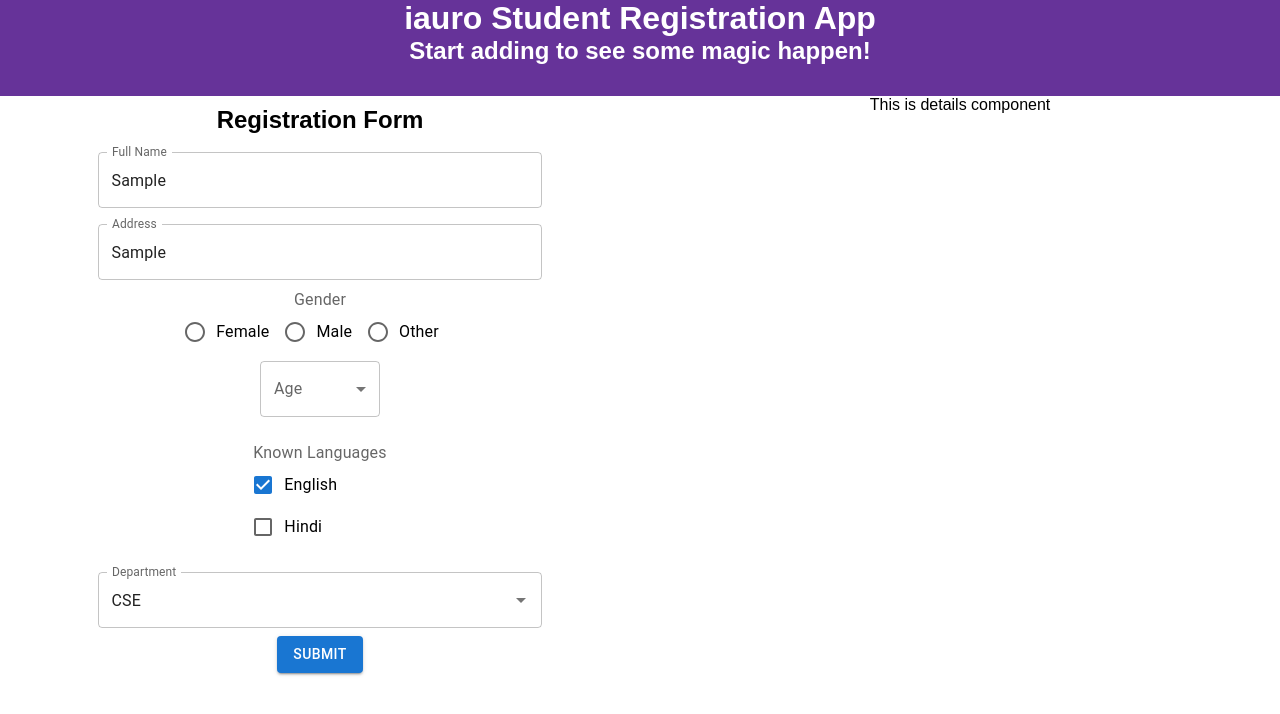
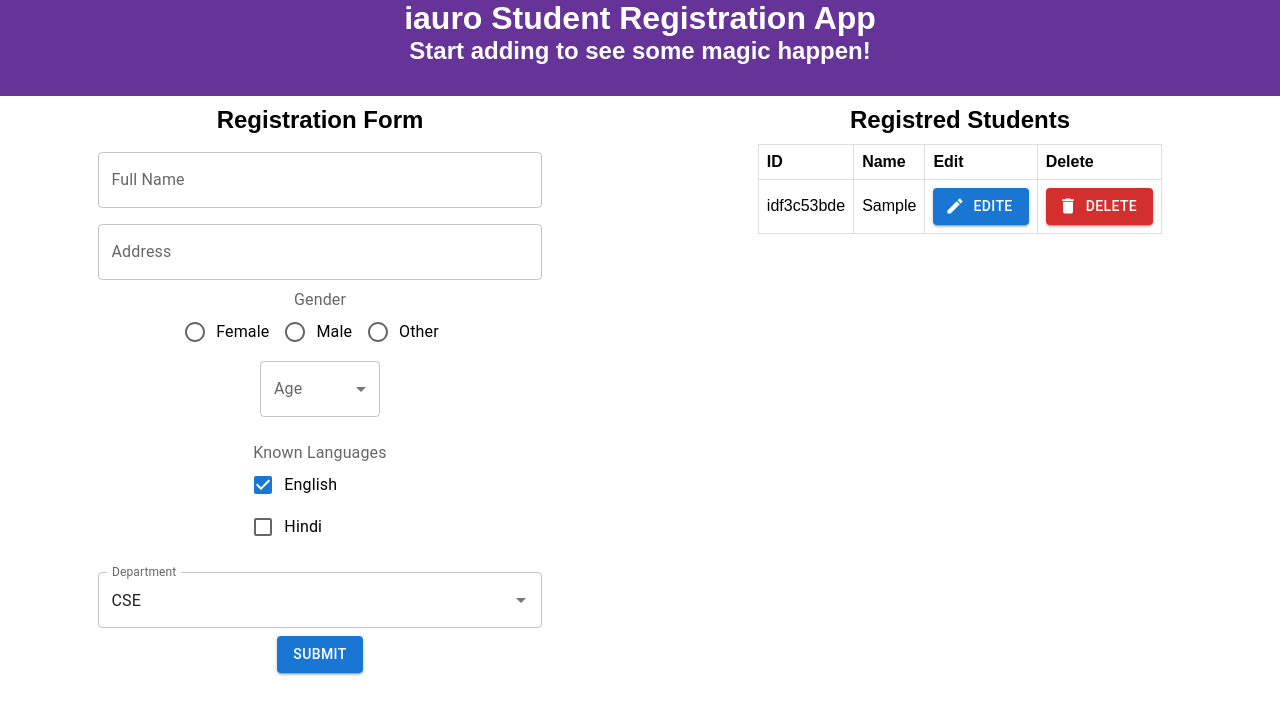
Before and after one commit to yashlande/iauro-round2Problem, a React (Create React App) app: page / in a window 1280 px wide. Both pictures are taken after typing "Sample", "Sample" into the empty fields and a click on the button "SUBMIT". Shown: the top 714 px of the page. Built offline with nearby package versions, Linux system fonts and the light colour scheme.

Commit message:
implemente delete

```diff
--- a/package.json
+++ b/package.json
@@ -7,6 +7,7 @@
   "dependencies": {
     "@emotion/react": "^11.7.1",
     "@emotion/styled": "^11.6.0",
+    "@mui/icons-material": "^5.3.1",
     "@mui/material": "^5.4.0",
     "@reduxjs/toolkit": "^1.7.2",
     "react": "17.0.2",
--- a/src/Redux/studentSlice.js
+++ b/src/Redux/studentSlice.js
@@ -1,7 +1,7 @@
 import { createSlice } from '@reduxjs/toolkit'
 
 const initialState = {
-  studentRecords:[]
+  studentRecords:[],
 }
 
 export const studentSlice = createSlice({
@@ -16,8 +16,8 @@ export const studentSlice = createSlice({
       // state.value += 1
       state.studentRecords.push(action.payload);
     },
-    deleteStudents: (state) => {
-      state.value -= 1
+    deleteStudents: (state, action) => {
+      state.studentRecords.splice(action.payload,1)
     },
     updateStudents: (state, action) => {
       state.value += action.payload
--- a/src/components/Details.jsx
+++ b/src/components/Details.jsx
@@ -1,10 +1,62 @@
 import React from "react";
+import { useSelector, useDispatch } from "react-redux";
+import { Button } from '@mui/material'
+import DeleteIcon from '@mui/icons-material/Delete';
+import EditIcon from '@mui/icons-material/Edit';
+import { deleteStudents } from './../Redux/studentSlice'
 
-function Details(){
-    return(
+function Details() {
+
+    const students = useSelector(state => state.students.studentRecords);
+
+    console.log("Details State =", students)
+
+    const dispatch = useDispatch();
+
+    const handleDelete = (index) => {
+        dispatch(deleteStudents(index))
+    }
+    const handleUpdate = (index)=>{
+
+    }
+    return (
         <>
-            <div>
-                This is details component
+            <div style={{ display: 'flex', flexDirection: 'column' }}>
+                <div style={{ margin: '10px' }}>
+                    <h2 style={{ textAlign: 'center' }}>Registred Students</h2>
+                </div>
+                <div>
+                    <table style={{ width: '100%' }}>
+                        <thead>
+                            <th>ID</th>
+                            <th>Name</th>
+                            <th>Edit</th>
+                            <th>Delete</th>
+                        </thead>
+                        <tbody>
+                            {
+                                students && students.map((item, index) => {
+                                    return (
+                                        <tr key={item.id}>
+                                            <td>{item.id}</td>
+                                            <td>{item.fullName}</td>
+                                            <td>
+                                            <Button variant="contained" onClick={() => handleUpdate(index)} color="primary" startIcon={<EditIcon />}>
+                                                    Edite
+                                            </Button>
+                                            </td>
+                                            <td>
+                                                <Button variant="contained" onClick={() => handleDelete(index)} color="error" startIcon={<DeleteIcon />}>
+                                                    Delete
+                                                </Button>
+                                            </td>
+                                        </tr>
+                                    )
+                                })
+                            }
+                        </tbody>
+                    </table>
+                </div>
             </div>
         </>
     )
--- a/src/components/Form.jsx
+++ b/src/components/Form.jsx
@@ -15,6 +15,7 @@ function Form() {
     const options = ['CSE', 'BBA', 'EEE'];
 
     const [formData, setFormData] = React.useState({
+        id:'',
         fullName: '',
         address: '',
         gender: '',
@@ -25,6 +26,19 @@ function Form() {
         },
         dep: ''
     })
+
+    const clear={
+        id:'',
+        fullName: '',
+        address: '',
+        gender: '',
+        age: '',
+        lang: {
+            eng: true,
+            hin: false,
+        },
+        dep: ''
+    }
 
     const [errors, setErrors] = React.useState({
         fnameError: false
@@ -59,7 +73,9 @@ function Form() {
 
     const handleSubmit = () => {
         if(formData.fullName!=''){
+            formData.id= "id" + Math.random().toString(16).slice(2)
             dispatch(addStudents(formData))
+            setFormData({...clear})
         }else{
             setErrors({...errors, fnameError:true})
         }
--- a/src/styles.css
+++ b/src/styles.css
@@ -42,3 +42,28 @@
   /* align-items: center; */
   width: 50vw;
 }
+
+/* table, th, td {
+  border: 1px solid black;
+  border-collapse: collapse;
+  background-color: aqua;
+}
+table {
+  border-spacing: 15px;
+} */
+
+table {
+  font-family: arial, sans-serif;
+  border-collapse: collapse;
+  width: 100%;
+}
+
+td, th {
+  border: 1px solid #dddddd;
+  text-align: left;
+  padding: 8px;
+}
+
+tr:nth-child(even) {
+  background-color: #dddddd;
+}
```
Also changed, not shown: src/components/DetailList.jsx (added, +13 -0 lines), 1 other file (tests, documents, lock files or other folders).
